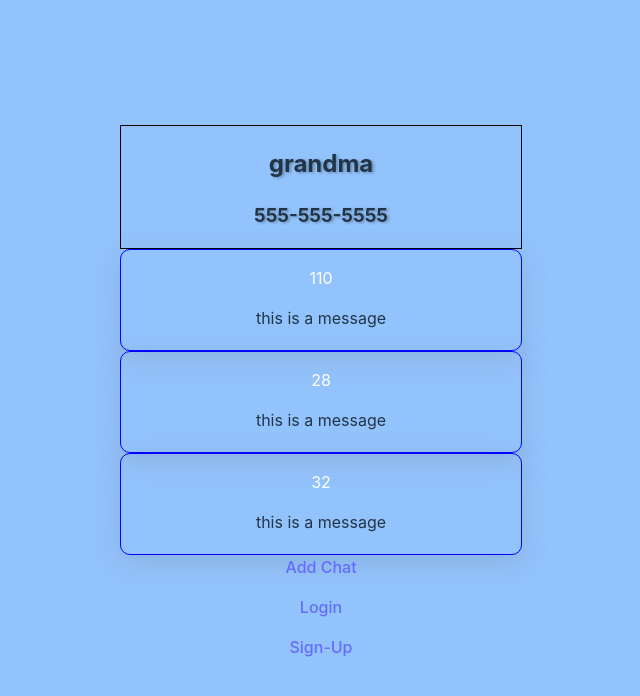
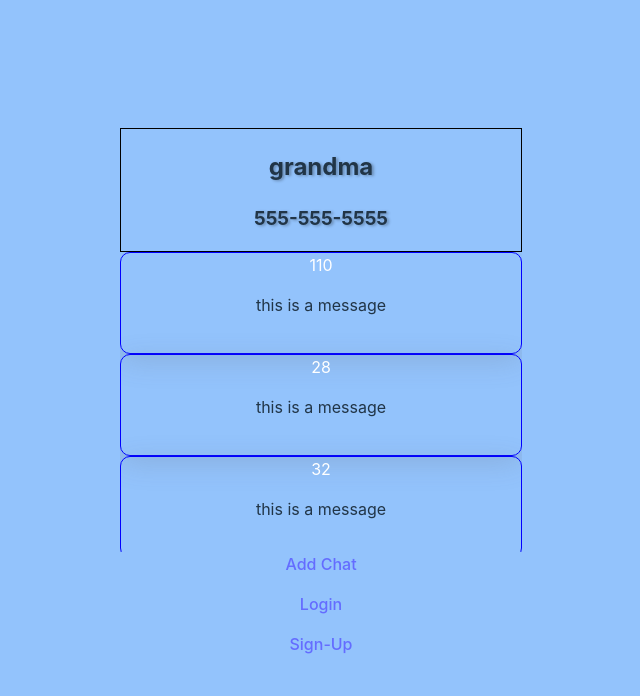
Before and after one commit to GeoTech23/CheckMate, a React (Vite) app: page /contact/1 in a window 1280 px wide. Shown: the top 696 px of the page, without its empty margins (319-959 px from the left). Built offline with nearby package versions, Linux system fonts and the light colour scheme.

Commit message:
merged frontend with adam, pushing changes to pull dev

```diff
--- /dev/null
+++ b/src/components/styled/MessageContainerDiv.tsx
@@ -0,0 +1,8 @@
+import { styled } from 'styled-components';
+
+const MessageContainerDiv = styled.div`
+  overflow: scroll;
+  height: 300px;
+`
+
+export default MessageContainerDiv;
--- a/src/components/styled/MessageTitle.tsx
+++ b/src/components/styled/MessageTitle.tsx
@@ -1,6 +1,6 @@
 import { styled } from 'styled-components';
 
-const MessageTitle = styled.p`
+const MessageTitle = styled.span`
   font-size: 1em;
   color: white;
 
--- a/src/pages/Contact.tsx
+++ b/src/pages/Contact.tsx
@@ -1,6 +1,7 @@
 import { useEffect, useState }from 'react';
 import { Link, useParams } from 'react-router-dom';
 import Message from './Message';
+import MessageContainerDiv from '../components/styled/MessageContainerDiv';
 // import use Params from react router
 // add params inside contact ()
 function Contact() {
@@ -31,9 +32,9 @@ function Contact() {
 				<h2>{mockData.user}</h2>
 				<h3>{mockData.phone_number}</h3>
 			</div>
-			<div>
+			<MessageContainerDiv>
 				{msgs}
-			</div>
+			</MessageContainerDiv>
 
 			<Link to='/addchat'>Add Chat</Link>
 			<Link to='/'>
--- a/src/pages/Message.tsx
+++ b/src/pages/Message.tsx
@@ -1,6 +1,7 @@
 import React from 'react';
 import MessageDiv from '../components/styled/MessageDiv';
 import MessageTitle from '../components/styled/MessageTitle';
+import MessageContainerDiv from '../components/styled/MessageContainerDiv';
 
 function Message({ message }) {
 
@@ -8,16 +9,15 @@ function Message({ message }) {
   return (
     <>
         <MessageDiv>
+          <div>
             <MessageTitle>
               {message.date}
               {message.rating}
             </MessageTitle>
-        <div>
+          </div>
           <p>{message.message}</p>
-        </div>
        </MessageDiv>
     </>
-
   );
 }
 
```
Lines whose indentation alone changed are shown as unchanged.
